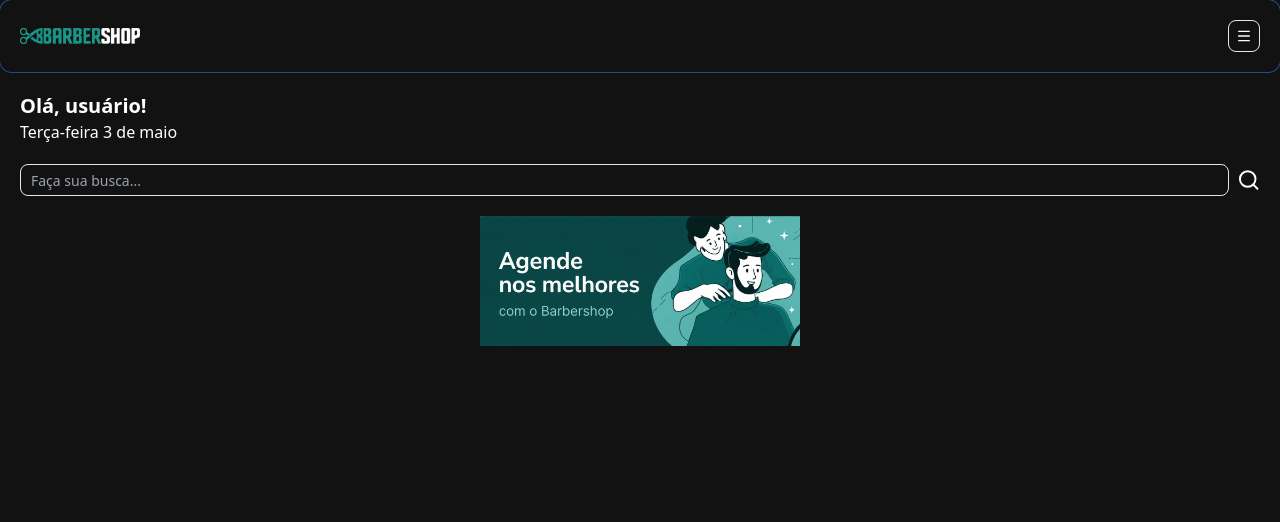
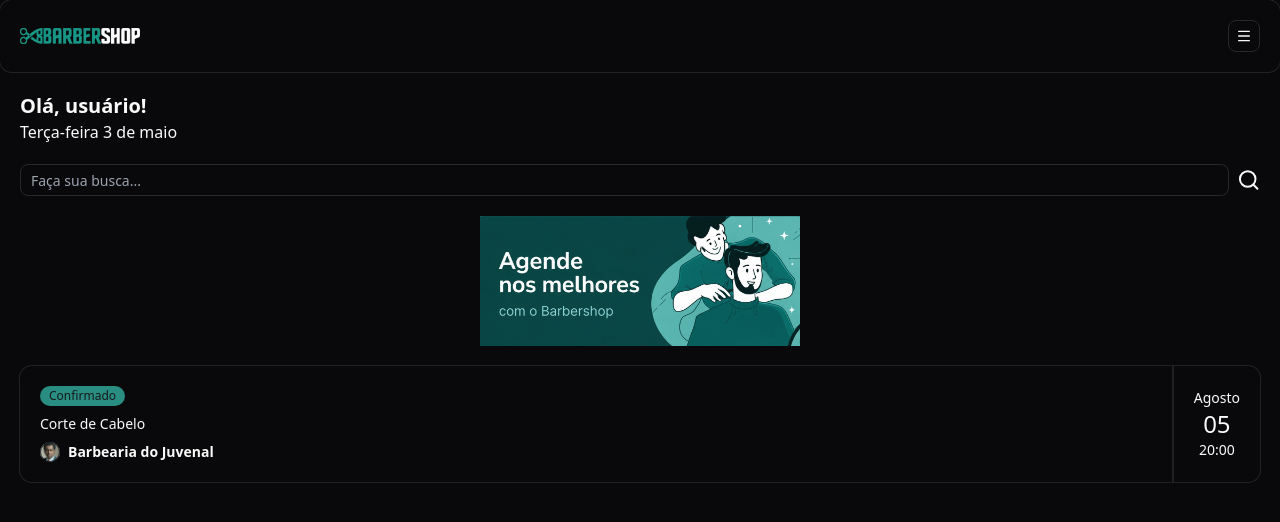
Before and after one commit to johnnyvasconcelos/barbershop, a Next.js app in the folder barbershop/: page / in a window 1280 px wide. Shown: the top 522 px of the page. Built offline with nearby package versions, Linux system fonts and the light colour scheme.

Commit message:
solution

```diff
--- /dev/null
+++ b/barbershop/src/app/_components/ui/avatar.tsx
@@ -0,0 +1,112 @@
+"use client"
+
+import * as React from "react"
+import { Avatar as AvatarPrimitive } from "radix-ui"
+
+import { cn } from "@/app/_lib/utils"
+
+function Avatar({
+  className,
+  size = "default",
+  ...props
+}: React.ComponentProps<typeof AvatarPrimitive.Root> & {
+  size?: "default" | "sm" | "lg"
+}) {
+  return (
+    <AvatarPrimitive.Root
+      data-slot="avatar"
+      data-size={size}
+      className={cn(
+        "group/avatar relative flex size-8 shrink-0 rounded-full select-none after:absolute after:inset-0 after:rounded-full after:border after:border-border after:mix-blend-darken data-[size=lg]:size-10 data-[size=sm]:size-6 dark:after:mix-blend-lighten",
+        className
+      )}
+      {...props}
+    />
+  )
+}
+
+function AvatarImage({
+  className,
+  ...props
+}: React.ComponentProps<typeof AvatarPrimitive.Image>) {
+  return (
+    <AvatarPrimitive.Image
+      data-slot="avatar-image"
+      className={cn(
+        "aspect-square size-full rounded-full object-cover",
+        className
+      )}
+      {...props}
+    />
+  )
+}
+
+function AvatarFallback({
+  className,
+  ...props
+}: React.ComponentProps<typeof AvatarPrimitive.Fallback>) {
+  return (
+    <AvatarPrimitive.Fallback
+      data-slot="avatar-fallback"
+      className={cn(
+        "flex size-full items-center justify-center rounded-full bg-muted text-sm text-muted-foreground group-data-[size=sm]/avatar:text-xs",
+        className
+      )}
+      {...props}
+    />
+  )
+}
+
+function AvatarBadge({ className, ...props }: React.ComponentProps<"span">) {
+  return (
+    <span
+      data-slot="avatar-badge"
+      className={cn(
+        "absolute right-0 bottom-0 z-10 inline-flex items-center justify-center rounded-full bg-primary text-primary-foreground bg-blend-color ring-2 ring-background select-none",
+        "group-data-[size=sm]/avatar:size-2 group-data-[size=sm]/avatar:[&>svg]:hidden",
+        "group-data-[size=default]/avatar:size-2.5 group-data-[size=default]/avatar:[&>svg]:size-2",
+        "group-data-[size=lg]/avatar:size-3 group-data-[size=lg]/avatar:[&>svg]:size-2",
+        className
+      )}
+      {...props}
+    />
+  )
+}
+
+function AvatarGroup({ className, ...props }: React.ComponentProps<"div">) {
+  return (
+    <div
+      data-slot="avatar-group"
+      className={cn(
+        "group/avatar-group flex -space-x-2 *:data-[slot=avatar]:ring-2 *:data-[slot=avatar]:ring-background",
+        className
+      )}
+      {...props}
+    />
+  )
+}
+
+function AvatarGroupCount({
+  className,
+  ...props
+}: React.ComponentProps<"div">) {
+  return (
+    <div
+      data-slot="avatar-group-count"
+      className={cn(
+        "relative flex size-8 shrink-0 items-center justify-center rounded-full bg-muted text-sm text-muted-foreground ring-2 ring-background group-has-data-[size=lg]/avatar-group:size-10 group-has-data-[size=sm]/avatar-group:size-6 [&>svg]:size-4 group-has-data-[size=lg]/avatar-group:[&>svg]:size-5 group-has-data-[size=sm]/avatar-group:[&>svg]:size-3",
+        className
+      )}
+      {...props}
+    />
+  )
+}
+
+export {
+  Avatar,
+  AvatarImage,
+  AvatarFallback,
+  AvatarGroup,
+  AvatarGroupCount,
+  AvatarBadge,
+}
--- /dev/null
+++ b/barbershop/src/app/_components/ui/badge.tsx
@@ -0,0 +1,49 @@
+import * as React from "react"
+import { cva, type VariantProps } from "class-variance-authority"
+import { Slot } from "radix-ui"
+
+import { cn } from "@/app/_lib/utils"
+
+const badgeVariants = cva(
+  "group/badge inline-flex h-5 w-fit shrink-0 items-center justify-center gap-1 overflow-hidden rounded-4xl border border-transparent px-2 py-0.5 text-xs font-medium whitespace-nowrap transition-all focus-visible:border-ring focus-visible:ring-[3px] focus-visible:ring-ring/50 has-data-[icon=inline-end]:pr-1.5 has-data-[icon=inline-start]:pl-1.5 aria-invalid:border-destructive aria-invalid:ring-destructive/20 dark:aria-invalid:ring-destructive/40 [&>svg]:pointer-events-none [&>svg]:size-3!",
+  {
+    variants: {
+      variant: {
+        default: "bg-primary text-primary-foreground [a]:hover:bg-primary/80",
+        secondary:
+          "bg-secondary text-secondary-foreground [a]:hover:bg-secondary/80",
+        destructive:
+          "bg-destructive/10 text-destructive focus-visible:ring-destructive/20 dark:bg-destructive/20 dark:focus-visible:ring-destructive/40 [a]:hover:bg-destructive/20",
+        outline:
+          "border-border text-foreground [a]:hover:bg-muted [a]:hover:text-muted-foreground",
+        ghost:
+          "hover:bg-muted hover:text-muted-foreground dark:hover:bg-muted/50",
+        link: "text-primary underline-offset-4 hover:underline",
+      },
+    },
+    defaultVariants: {
+      variant: "default",
+    },
+  }
+)
+
+function Badge({
+  className,
+  variant = "default",
+  asChild = false,
+  ...props
+}: React.ComponentProps<"span"> &
+  VariantProps<typeof badgeVariants> & { asChild?: boolean }) {
+  const Comp = asChild ? Slot.Root : "span"
+
+  return (
+    <Comp
+      data-slot="badge"
+      data-variant={variant}
+      className={cn(badgeVariants({ variant }), className)}
+      {...props}
+    />
+  )
+}
+
+export { Badge, badgeVariants }
--- a/barbershop/src/app/globals.css
+++ b/barbershop/src/app/globals.css
@@ -11,7 +11,7 @@
     --card-foreground: 240 10% 3.9%;
     --popover: 0 0% 100%;
     --popover-foreground: 240 10% 3.9%;
-    --primary: 240 5.9% 10%;
+    --primary: 172 55% 36%;
     --primary-foreground: 0 0% 98%;
     --secondary: 240 4.8% 95.9%;
     --secondary-foreground: 240 5.9% 10%;
@@ -34,7 +34,7 @@
     --card-foreground: 0 0% 98%;
     --popover: 240 10% 3.9%;
     --popover-foreground: 0 0% 98%;
-    --primary: 0 0% 98%;
+    --primary: 172 55% 36%;
     --primary-foreground: 240 5.9% 10%;
     --secondary: 240 3.7% 15.9%;
     --secondary-foreground: 0 0% 98%;
--- a/barbershop/src/app/page.tsx
+++ b/barbershop/src/app/page.tsx
@@ -1,5 +1,8 @@
 import { SearchIcon } from "lucide-react";
 import { Input } from "./_components/ui/input";
+import { Card, CardContent } from "./_components/ui/card";
+import { Badge } from "./_components/ui/badge";
+import { Avatar, AvatarImage } from "./_components/ui/avatar";
 import Header from "./_components/header";
 import Image from "next/image";
 
@@ -10,10 +13,12 @@ const page = () => {
       <div className="p-5">
         <h2 className="text-xl font-bold">Olá, usuário!</h2>
         <p>Terça-feira 3 de maio</p>
+        {/* BUSCA */}
         <div className="flex mt-5 flex-row justify-content items-center gap-2">
           <Input placeholder="Faça sua busca..." />
           <SearchIcon />
         </div>
+        {/* IMAGEM */}
         <div className="relative w-full h-[130px] mt-5">
           <Image
             src="/banner-01.webp"
@@ -22,6 +27,26 @@ const page = () => {
             className="object-contain rounded-xl"
           />
         </div>
+        {/* AGENDAMENTO */}
+        <Card className="mt-5">
+          <CardContent className="flex justify-between p-0">
+            <div className="flex flex-col gap-2 py-5 pl-5">
+              <Badge className="rounded-xl w-fit">Confirmado</Badge>
+              <h3>Corte de Cabelo</h3>
+              <div className="flex items-center gap-2">
+                <Avatar className="h-5 w-5">
+                  <AvatarImage src="/user.webp"></AvatarImage>
+                </Avatar>
+                <p className="text-sm font-semibold">Barbearia do Juvenal</p>
+              </div>
+            </div>
+            <div className="flex flex-col justify-center items-center px-5 border-l-2 border-solid border-l-[#212122]">
+              <p className="text-sm">Agosto</p>
+              <p className="text-2xl">05</p>
+              <p className="text-sm">20:00</p>
+            </div>
+          </CardContent>
+        </Card>
       </div>
     </>
   );
--- a/barbershop/tailwind.config.ts
+++ b/barbershop/tailwind.config.ts
@@ -5,12 +5,23 @@ const config: Config = {
     "./src/pages/**/*.{js,ts,jsx,tsx,mdx}",
     "./src/components/**/*.{js,ts,jsx,tsx,mdx}",
     "./src/app/**/*.{js,ts,jsx,tsx,mdx}",
+    "./src/_components/**/*.{js,ts,jsx,tsx,mdx}",
   ],
   theme: {
     extend: {
       colors: {
-        background: "var(--background)",
-        foreground: "var(--foreground)",
+        background: "hsl(var(--background))",
+        foreground: "hsl(var(--foreground))",
+        primary: {
+          DEFAULT: "hsl(var(--primary))",
+          foreground: "hsl(var(--primary-foreground))",
+        },
+        card: {
+          DEFAULT: "hsl(var(--card))",
+          foreground: "hsl(var(--card-foreground))",
+        },
+        border: "hsl(var(--border))",
+        input: "hsl(var(--input))",
       },
     },
   },
```
Also changed, not shown: barbershop/public/user.webp (added).
